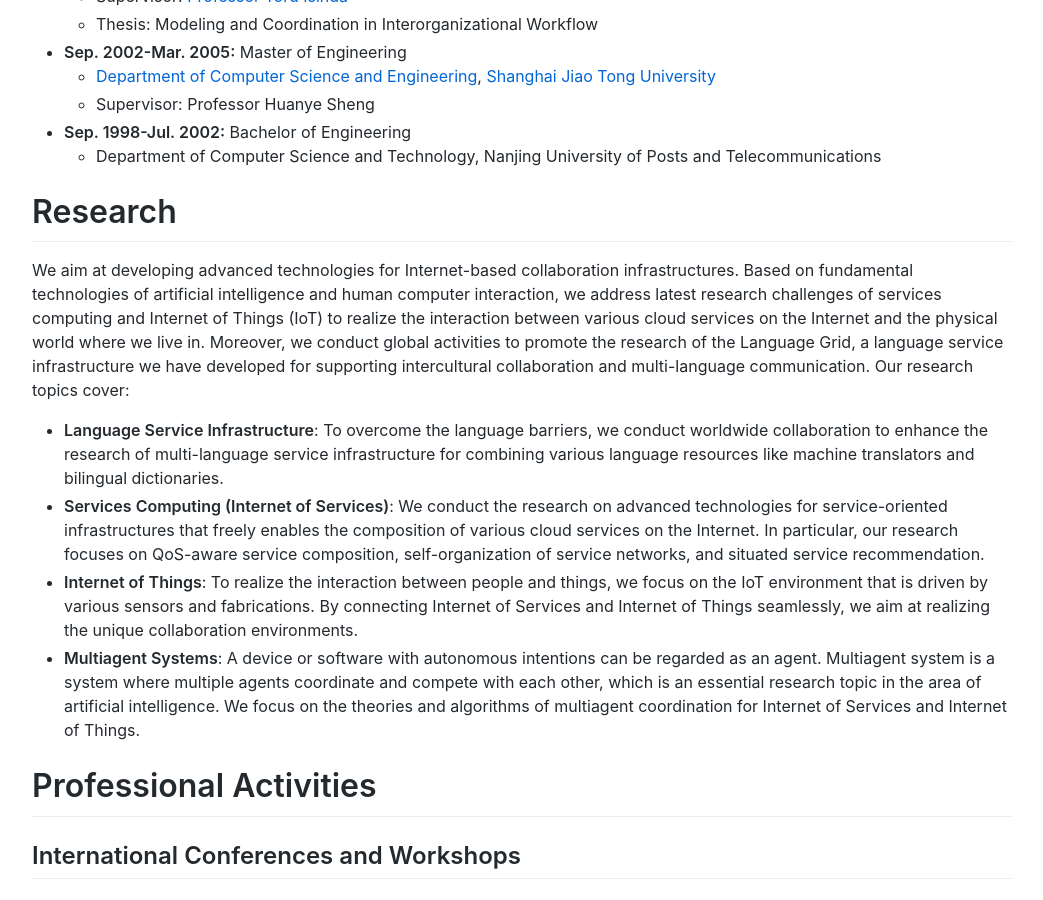
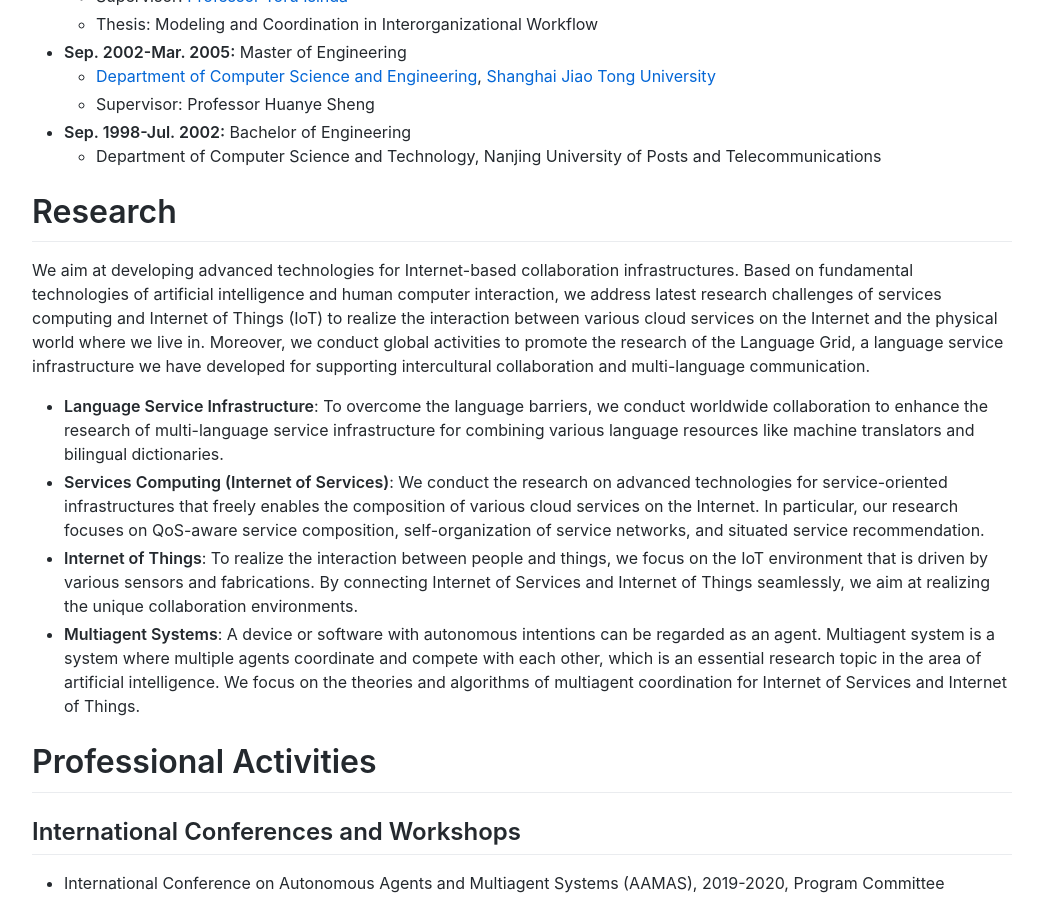
Before and after one commit to lindh/lindh.github.io, a Jekyll site: the page built from index.md, in a window 1280 px wide and 900 px high, scrolled down 954 px. Shown: the whole window, without its empty margins (118-1161 px from the left). Built offline with Jekyll 4.4.1, drawn with Linux system fonts in a browser that asks for light colours; comment, search, counter and statistics services are not loaded.

Commit message:
Update index.md

```diff
--- a/index.md
+++ b/index.md
@@ -45,7 +45,7 @@
   - Department of Computer Science and Technology, Nanjing University of Posts and Telecommunications
 
 # Research
-We aim at developing advanced technologies for Internet-based collaboration infrastructures. Based on fundamental technologies of artificial intelligence and human computer interaction, we address latest research challenges of services computing and Internet of Things (IoT) to realize the interaction between various cloud services on the Internet and the physical world where we live in. Moreover, we conduct global activities to promote the research of the Language Grid, a language service infrastructure we have developed for supporting intercultural collaboration and multi-language communication. Our research topics cover:
+We aim at developing advanced technologies for Internet-based collaboration infrastructures. Based on fundamental technologies of artificial intelligence and human computer interaction, we address latest research challenges of services computing and Internet of Things (IoT) to realize the interaction between various cloud services on the Internet and the physical world where we live in. Moreover, we conduct global activities to promote the research of the Language Grid, a language service infrastructure we have developed for supporting intercultural collaboration and multi-language communication.
 
 - **Language Service Infrastructure**: To overcome the language barriers, we conduct worldwide collaboration to enhance the research of multi-language service infrastructure for combining various language resources like machine translators and bilingual dictionaries.
 - **Services Computing (Internet of Services)**: We conduct the research on advanced technologies for service-oriented infrastructures that freely enables the composition of various cloud services on the Internet. In particular, our research focuses on QoS-aware service composition, self-organization of service networks, and situated service recommendation.
```
